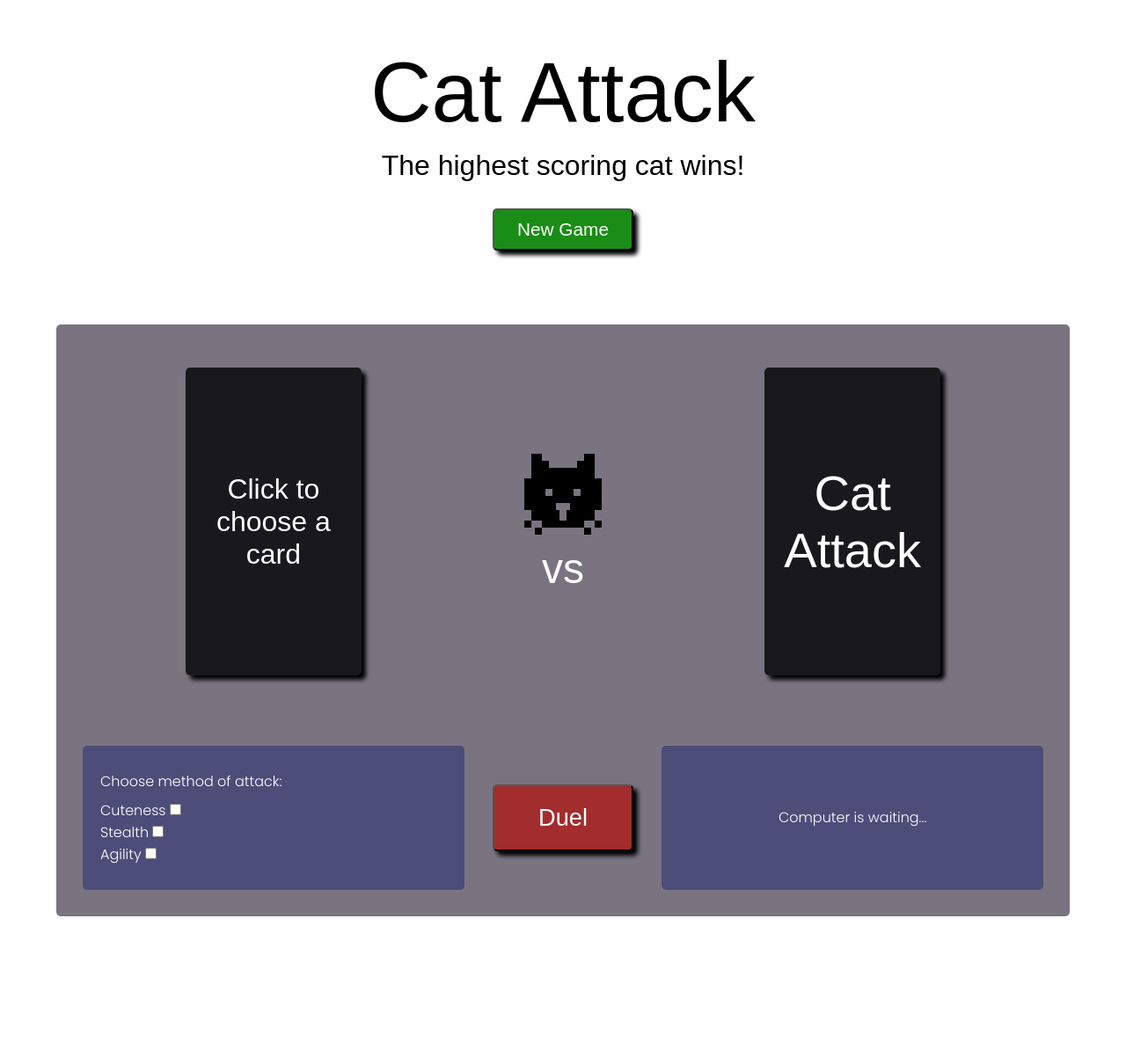
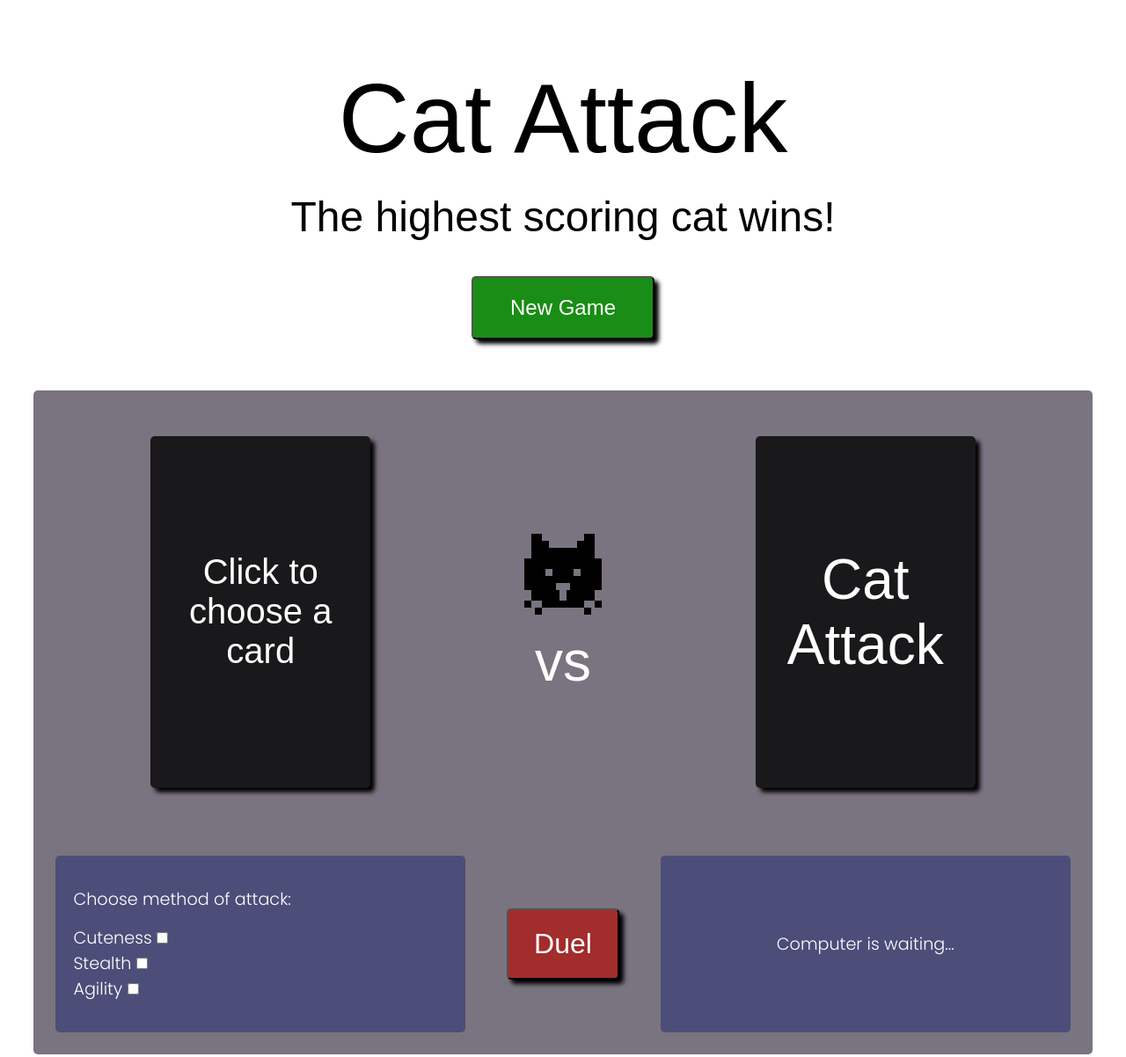
Before and after one commit to BeckyRushton/Cat-Attack-JS-Game, a plain HTML site: page index.html in a window 1280 px wide. Shown: the whole page at 88% size. Before the commit the page ends 1106 px from the top, so only its background shows below. Drawn offline with Linux system fonts and the light colour scheme; a web font is replaced by a local one.

Commit message:
added tablet/larger screen responsive layout

```diff
--- a/styles.scss
+++ b/styles.scss
@@ -196,40 +196,26 @@ body {
     text-align: start;
   }
 }
-
+// ------------------------- Larger screens -----------------------------
 @media screen and (min-width: 768px) {
   .gameName {
-    font-family: $main-font;
-    text-align: center;
-    display: flex;
-    flex-direction: column;
-    justify-content: space-around;
-    align-items: center;
-    gap: 10px;
+    gap: 20px;
     &__title {
-      font-size: 6rem;
-      margin-top: 50px;
+      font-size: 7rem;
+      margin-top: 70px;
     }
     &__tagline {
-      font-size: 2rem;
-      margin-bottom: 20px;
+      font-size: 3rem;
     }
   }
   #resetGame {
-    font-size: 1.3rem;
-    padding: 10px;
-    width: 10rem;
-    background-color: rgb(25, 141, 21);
-    font-family: $main-font;
-    color: white;
-    cursor: pointer;
-    box-shadow: black 5px 5px 5px;
-    border-radius: 5px;
+    font-size: 1.5rem;
+    padding: 20px;
+    width: 13rem;
   }
 
   .cardTable {
-    background-color: $table-colour;
-    margin: 5%;
+    margin: 3%;
     display: grid;
     border-radius: 5px;
     grid-template-columns: 1fr 1fr 1fr 1fr 1fr 1fr 1fr;
@@ -241,83 +227,38 @@ body {
   }
 
   .catStats {
-    font-family: $text-font;
-    color: white;
-    font-size: 1rem;
+    font-size: 1.2rem;
     grid-area: stats;
-    display: flex;
-    flex-direction: column;
-    justify-content: space-evenly;
-    align-items: flex-start;
-    margin: 30px;
-    padding: 20px;
-    background-color: $options-colour;
-    border-radius: 5px;
+    margin: 25px;
   }
 
   .computerWaiting {
-    font-family: $text-font;
-    color: white;
-    font-size: 1rem;
+    font-size: 1.2rem;
     grid-area: waiting;
-    display: flex;
-    justify-content: center;
-    align-items: center;
-    background-color: $options-colour;
-    margin: 30px;
-    border-radius: 5px;
+    margin: 25px;
   }
 
   .catCardUser {
     grid-area: user;
-    display: flex;
-    justify-content: center;
-    align-items: center;
-    margin: 10%;
 
     &__card {
-      display: flex;
-      justify-content: center;
-      align-items: center;
-      text-align: center;
-      height: 350px;
-      width: 200px;
-      background-color: $card-colour;
-      font-family: $main-font;
-      border-radius: 5px;
-      color: white;
-      font-size: 2rem;
-      padding: 20px;
-      cursor: pointer;
-      box-shadow: black 5px 5px 5px;
+      height: 400px;
+      width: 250px;
+      font-size: 2.5rem;
     }
   }
   .catCardComputer {
     grid-area: computer;
-    display: flex;
-    justify-content: center;
-    align-items: center;
-    margin: 10%;
 
     &__card {
-      display: flex;
-      justify-content: center;
-      align-items: center;
-      text-align: center;
-      height: 350px;
-      width: 200px;
-      background-color: $card-colour;
-      font-family: $main-font;
-      border-radius: 5px;
-      color: white;
-      font-size: 3.5rem;
-      padding: 20px;
-      box-shadow: black 5px 5px 5px;
+      height: 400px;
+      width: 250px;
+      font-size: 4rem;
     }
   }
   .catCardDivide {
     grid-area: nill;
-    font-size: 3rem;
+    font-size: 4rem;
     display: flex;
     flex-direction: column;
     justify-content: center;
@@ -325,56 +266,19 @@ body {
   }
 
   .versus {
-    font-size: 3rem;
-    font-family: $main-font;
-    color: white;
+    font-size: 4rem;
   }
   .duelButton {
-    display: flex;
-    flex-direction: column;
-    justify-content: center;
-    align-items: center;
     grid-area: duel;
   }
 
   #duel {
-    padding: 20px;
-    width: 10rem;
-    background-color: rgb(163, 44, 44);
-    color: white;
-    font-family: $main-font;
-    text-align: center;
-    font-size: 1.7rem;
-    cursor: pointer;
-    box-shadow: black 5px 5px 5px;
-    border-radius: 5px;
+    width: 8rem;
+    font-size: 2rem;
   }
 
-  .catCard {
-    display: flex;
-    flex-direction: column;
-    align-items: center;
-    justify-content: space-evenly;
-    font-family: $text-font;
-    color: white;
-    background-color: $card-colour;
-    height: 100%;
-    width: 100%;
-    border-radius: 5px;
-    gap: 5%;
-
-    &__image {
-      width: 90%;
-      border-radius: 5px;
-    }
-    &__stats {
-      width: 90%;
-      background-color: $second-card-colour;
-      color: white;
-      border-radius: 5px;
-      padding: 10px;
-      font-size: 1rem;
-      text-align: start;
-    }
+  .catCard__stats {
+    padding: 10px;
+    font-size: 1.1rem;
   }
 }
```
Also changed, not shown: styles.css, 1 other file.
